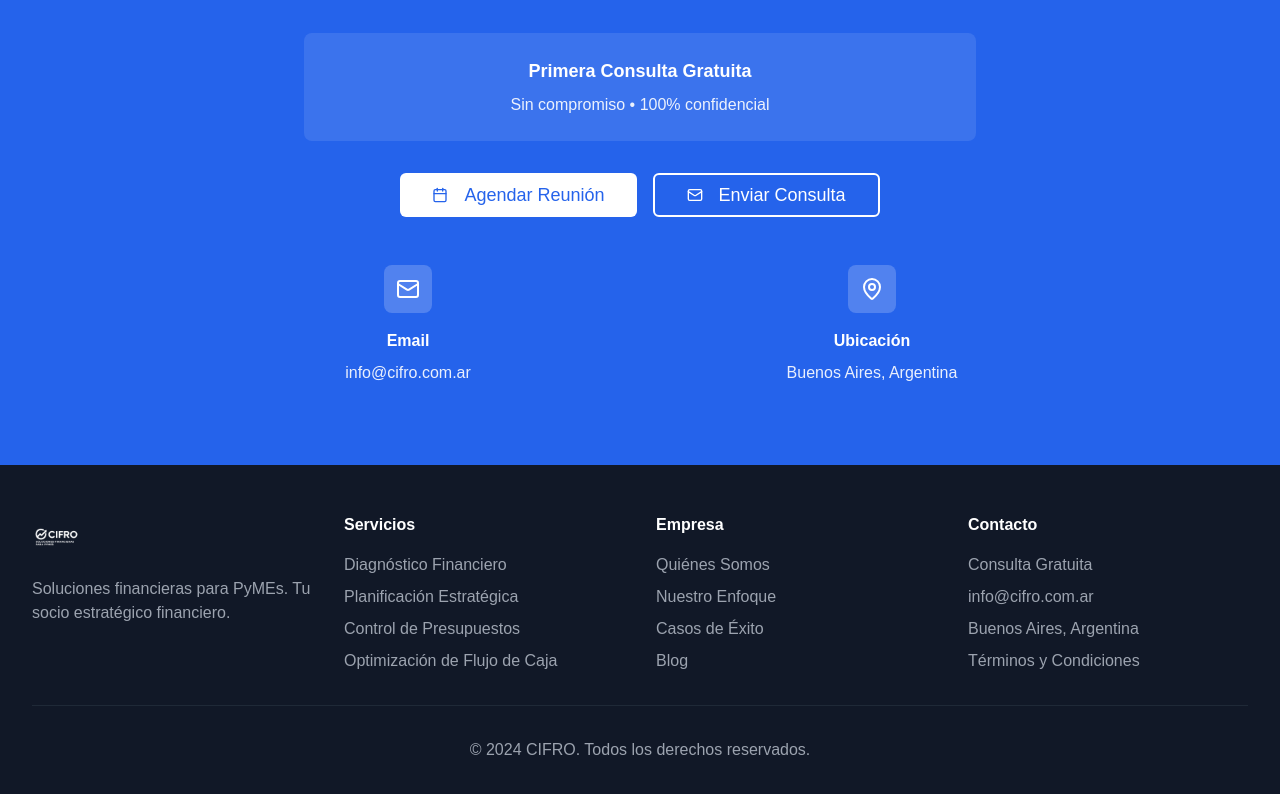
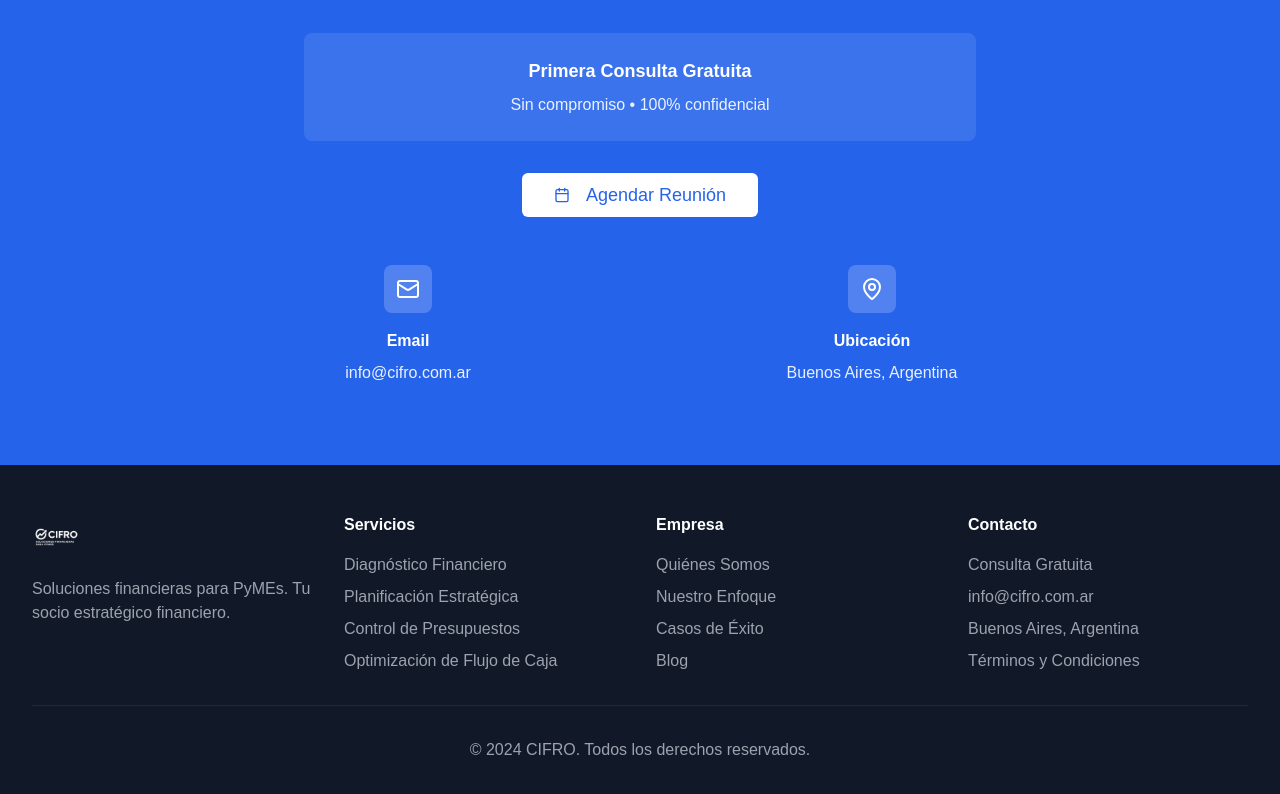
Before and after one commit to joacodei/https-github.com-joacodei-Cifro2.0, a Next.js app: page / in a window 1280 px wide. Shown: the part 3166-3960 px from the top of the page. Built offline with nearby package versions, Linux system fonts and the light colour scheme.

Commit message:
feat: streamline contact section with Calendly button
Remove "Enviar Consulta" and simplify to direct Calendly link.

Co-authored-by: null <216023003+joacodei@users.noreply.github.com>

```diff
--- a/app/page.tsx
+++ b/app/page.tsx
@@ -2,14 +2,10 @@
 
 import type React from "react"
 
-import { ArrowRight, Users, CheckCircle, Mail, MapPin, Target, Zap, Calendar, Send } from "lucide-react"
+import { ArrowRight, Users, CheckCircle, Mail, MapPin, Target, Zap, Calendar } from "lucide-react"
 import { Button } from "@/components/ui/button"
 import { Card, CardContent } from "@/components/ui/card"
 import { Badge } from "@/components/ui/badge"
-import { Dialog, DialogContent, DialogHeader, DialogTitle, DialogTrigger } from "@/components/ui/dialog"
-import { Input } from "@/components/ui/input"
-import { Textarea } from "@/components/ui/textarea"
-import { Label } from "@/components/ui/label"
 import Image from "next/image"
 import { useState } from "react"
 import { sendEmail } from "../actions/send-email"
@@ -329,75 +325,13 @@ export default function CifroLanding() {
               <p className="opacity-90">Sin compromiso • 100% confidencial</p>
             </div>
 
-            <div className="flex flex-col sm:flex-row gap-4 justify-center mb-12">
+            <div className="flex justify-center mb-12">
               <Button size="lg" className="text-lg px-8 py-3 bg-white text-blue-600 hover:bg-blue-50" asChild>
                 <a href="https://calendly.com/cifro-info/30min" target="_blank" rel="noopener noreferrer">
                   <Calendar className="mr-2 w-5 h-5" />
                   Agendar Reunión
                 </a>
               </Button>
-
-              <Dialog open={isDialogOpen} onOpenChange={setIsDialogOpen}>
-                <DialogTrigger asChild>
-                  <Button
-                    variant="outline"
-                    size="lg"
-                    className="text-lg px-8 py-3 border-2 border-white text-white hover:bg-white hover:text-blue-600 bg-transparent"
-                  >
-                    <Mail className="mr-2 w-5 h-5" />
-                    Enviar Consulta
-                  </Button>
-                </DialogTrigger>
-                <DialogContent className="sm:max-w-md">
-                  <DialogHeader>
-                    <DialogTitle className="text-center text-xl font-bold text-gray-900">Enviar Consulta</DialogTitle>
-                  </DialogHeader>
-                  <form onSubmit={handleSubmit} className="space-y-4">
-                    <div>
-                      <Label htmlFor="name">Nombre completo</Label>
-                      <Input
-                        id="name"
-                        name="name"
-                        type="text"
-                        required
-                        placeholder="Tu nombre completo"
-                        className="mt-1"
-                      />
-                    </div>
-                    <div>
-                      <Label htmlFor="email">Email</Label>
-                      <Input
-                        id="email"
-                        name="email"
-                        type="email"
-                        required
-                        placeholder="tu@email.com"
-                        className="mt-1"
-                      />
-                    </div>
-                    <div>
-                      <Label htmlFor="message">Mensaje</Label>
-                      <Textarea
-                        id="message"
-                        name="message"
-                        required
-                        placeholder="Cuéntanos sobre tu empresa y cómo podemos ayudarte..."
-                        className="mt-1 min-h-[120px]"
-                      />
-                    </div>
-                    <Button type="submit" disabled={isSubmitting} className="w-full bg-blue-600 hover:bg-blue-700">
-                      {isSubmitting ? (
-                        <>Enviando...</>
-                      ) : (
-                        <>
-                          <Send className="mr-2 w-4 h-4" />
-                          Enviar Mensaje
-                        </>
-                      )}
-                    </Button>
-                  </form>
-                </DialogContent>
-              </Dialog>
             </div>
 
             <div className="grid md:grid-cols-2 gap-8">
```
